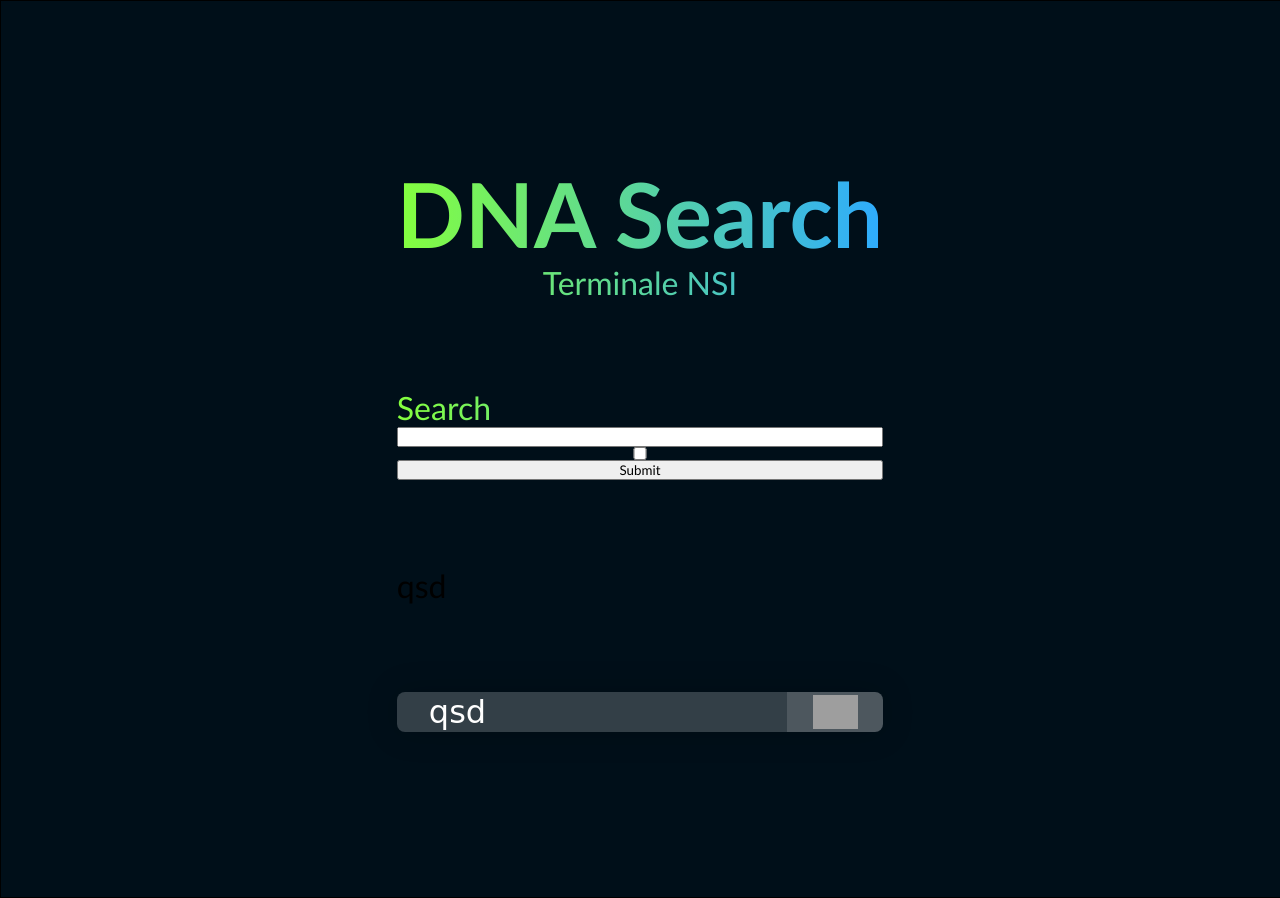
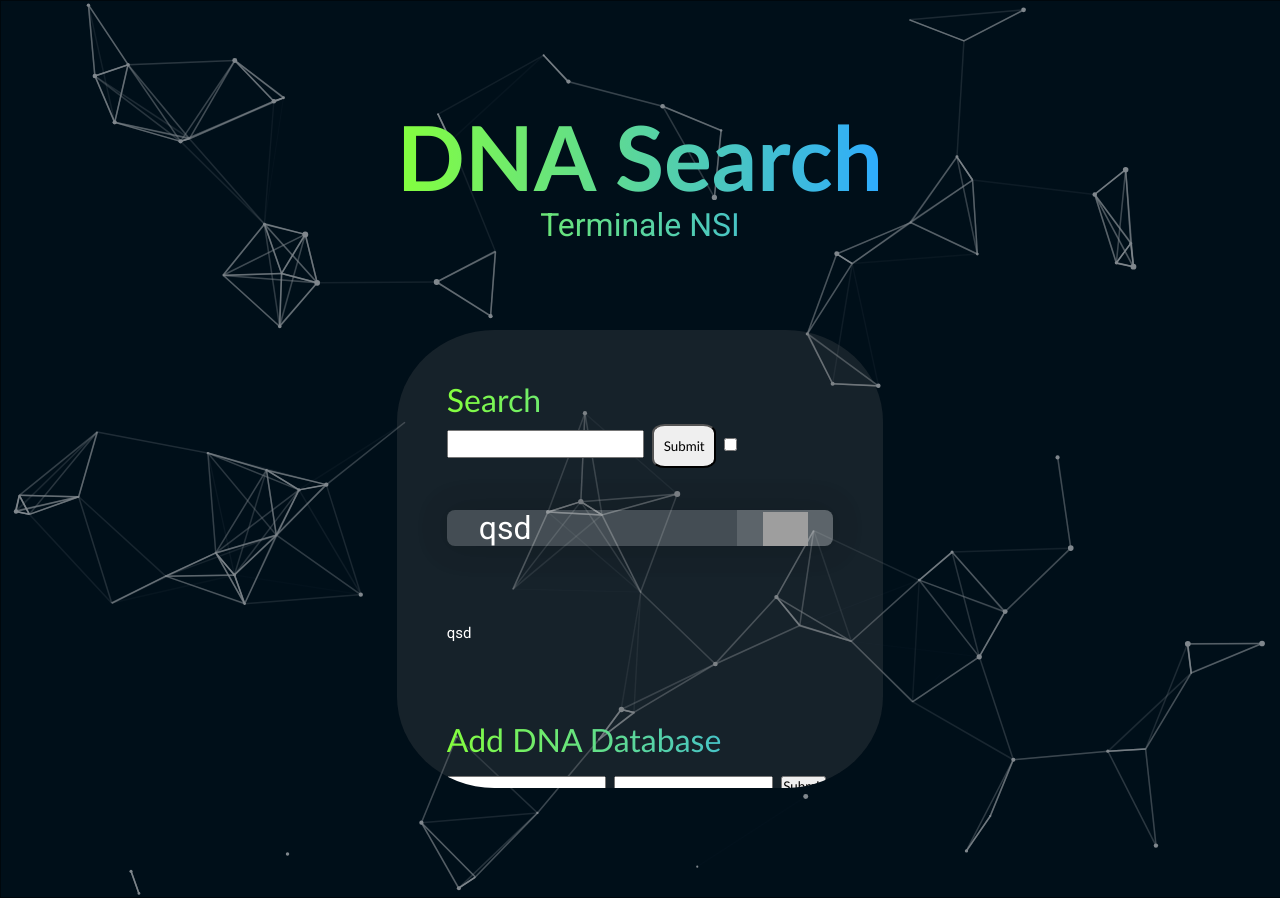
Before and after one commit to TheRedShip/nsi-dna-project, a Flask app: page / in a window 1280 px wide. Run offline with Flask 2, Linux system fonts and the light colour scheme; data comes from the database, SQL or seed files in the repository; both versions use the stored data as it was after the commit; grey boxes are pictures that could not be loaded.

Commit message:
Lots of css changes

```diff
--- a/main.py
+++ b/main.py
@@ -1,22 +1,19 @@
-from flask import Flask, render_template
-from string import ascii_lowercase
-import random
-import math
+from flask import Flask, render_template, request
 import database
 from dna import DNA, FetchAllDNANames, GetDNAFromId
 
 database.InitializeDatabases()
 
-alphabet = ["A", "C", "G", "T"]
-genome = "".join(
-    [alphabet[random.randint(0,
-                             len(alphabet) - 1)] for i in range(1000)])
+# alphabet = ["A", "C", "G", "T"]
+# genome = "".join(
+#     [alphabet[random.randint(0,
+#                              len(alphabet) - 1)] for i in range(1000)])
 
-adn = DNA(genome)
-adn.convertedGen = adn.convertedGen[:250] + "HUGO" + adn.convertedGen[250:]
+# adn = DNA(genome)
+# adn.convertedGen = adn.convertedGen[:250] + "HUGO" + adn.convertedGen[250:]
 
-print(adn.search("HUG"))
-print(adn.searchHard("HUGO"))
+# print(adn.search("HUG"))
+# print(adn.searchHard("HUGO"))
 
 app = Flask(__name__)
 
@@ -28,6 +25,7 @@ def index():
 
 @app.route('/api/v1/genes/<geneId>/search/<content>')
 def geneSearchContent(geneId, content):
+    content = content.upper()
     dna = GetDNAFromId(geneId)
     if not dna:
         return {
@@ -37,7 +35,7 @@ def geneSearchContent(geneId, content):
             }
         }, 404
     else:
-        searchResult = dna.search(content)
+        searchResult = dna.searchHard(content) if request.args.get('hard-search') == '1' else dna.search(content)
         if searchResult['finded']:
             return {
                 "code": "OK",
@@ -75,6 +73,30 @@ def geneSearch(geneId):
             }
         }
 
+@app.route('/api/v1/genes', methods=["POST"])
+def createGene():
+    body = request.get_json(force=True)
+    print(body)
+    if not body or not body['name'] or not body['content']:
+        return {
+            "code": "INVALID_BODY"
+        }, 400
+    else:
+        dna = DNA(body['content'], None, body['name'])
+        if dna.geneName != body['name']:
+            return {
+                "code": "ALREADY_EXISTS",
+            }, 422
+        else:
+            return {
+                "code": "OK",
+                "result": {
+                    "name": dna.geneName,
+                    "id": dna.geneId,
+                    "original": dna.originalGen,
+                    "converted": dna.convertedGen
+                }
+            }
 
 
 app.run(host='0.0.0.0', port=81)
--- a/static/api.js
+++ b/static/api.js
@@ -2,10 +2,13 @@ function FetchAPI(query, method, body) {
     return new Promise((resolve, reject) => {
         const params = {
             method: method,
-            body: method != "GET" ? body : null
+            headers: {
+                "Content-Type": "application/json"
+            },
+            body: method != "GET" ? JSON.stringify(body) : null
         }
 
-        fetch(`/api/v1/${query}`).then( (result) => {
+        fetch(`/api/v1/${query}`, params).then( (result) => {
             result.json().then( (formatedResult) => {
                 resolve({
                     status: result.status,
--- a/static/canvas.js
+++ b/static/canvas.js
@@ -1,3 +1,10 @@
+PARTICLE_NUM = 100
+
+LINE_COLOR = "255,255,255"
+LINE_THICKNESS = 1.5
+
+DISTANCE_BETWEEN_PARTICLE = 130
+
 let canvas = document.querySelector("canvas")
 
 canvas.width = window.innerWidth
@@ -15,11 +22,10 @@ let handleMousemove = (event) => {
     mousepos.prevx = mousepos.x
     mousepos.prevy = mousepos.y
 
-    mousepos.realx=event.clientX
-    mousepos.realy=event.clientY
 
-    mousepos.x = currentTransformedCursor.x
-    mousepos.y = currentTransformedCursor.y
+    mousepos.x=event.pageX
+    mousepos.y=event.pageY
+
 };
 document.addEventListener('mousemove', handleMousemove);
 
@@ -42,26 +48,47 @@ function drawCircle(c,x,y,r,color){
     c.closePath()
 }
 
+function drawLines(c,x,y, x2, y2,color="rgb(0,0,0)",thick=5,dashed=[]){
+    c.strokeStyle = color
+    c.lineWidth = thick
+    c.setLineDash(dashed);
+    c.beginPath();
+    c.moveTo(x, y)
+    c.lineTo(x2,y2)
+    c.stroke()
+    c.closePath()
+    c.setLineDash([]);
+}
+
+function dist(x1, x2, y1,y2){
+    return ((x1-x2)*(x1-x2)+(y1-y2)*(y1-y2))**.5
+}
+
+
 class Particle {
-    constructor(x,y,r){
+    constructor(x,y,velx,vely,r){
         this.x = x
         this.y = y
         this.r = r
 
-        this.vel = {x:0,y:0}
+        this.vel = {x:velx,y:vely}
 
         this.alpha = 1
     }
 
     checkBorder(){
-        if (this.x + this.vel.x - this.r <= 0 || this.x + this.vel.x + this.r >= screenx) {
-            if (this.x + this.vel.x + this.r >= canvas.width) this.x = canvas.width - this.r;
-            if (this.x + this.vel.x - this.r <= 0) this.x = 0 + this.r;
+        if (this.x  - this.r <= 0 || this.x  + this.r >= canvas.width) {
+            if (this.x  + this.r >= canvas.width) this.x = canvas.width - this.r;
+            if (this.x  - this.r <= 0) this.x = 0 + this.r;
 
             this.vel.x *= -1
 
-            if (this.contraint) this.vel.x *= 0.60
-            if (this.friction) this.vel.x *= ballConstant.collisionFriction
+        }
+        if (this.y  + this.r >= canvas.height || this.y - this.r <= 0) {
+             if (this.y  + this.r >= canvas.height) this.y = canvas.height - this.r;
+                if (this.y  - this.r <= 0) this.y = 0 + this.r;
+                this.vel.y *= -1
+
         }
     }
 
@@ -70,21 +97,41 @@ class Particle {
         this.y += this.vel.y
     }
 
-    update(){
-        this.draw()
+    update(particles){
+        this.draw(particles)
         this.applyForce()
+        this.checkBorder()
     }
-    draw(){
-        drawCircle(c,this.x,this.y,this.r,`rgba(255,255,255,${alpha}`)
+    draw(particles){
+        drawCircle(c,this.x,this.y,this.r,`rgba(255,255,255,${this.alpha}`)
+
+        for(let i = 0; i<particles.length;i++){
+            let part = particles[i]
+
+            let distance = dist(part.x,this.x,part.y,this.y)
+            if(distance<DISTANCE_BETWEEN_PARTICLE){
+                drawLines(c,this.x,this.y,part.x,part.y,"rgba("+LINE_COLOR+","+String(1-(distance/DISTANCE_BETWEEN_PARTICLE))+")",LINE_THICKNESS)
+                let mouseDist = dist(this.x,mousepos.x,this.y,mousepos.y)
+                // if(mouseDist < DISTANCE_BETWEEN_PARTICLE)             drawLines(c,this.x,this.y,part.x,part.y,"rgba("+LINE_COLOR+","+mouseDist/150+")",LINE_THICKNESS)
+
+            }
+        }
     }
 }
 
+particles = []
+for(let i = 0;i<PARTICLE_NUM;i++){
+    particles.push(new Particle(Math.random()*canvas.width,Math.random()*canvas.height,Math.random()-0.5,Math.random()-0.5,Math.random()*3))
+}
 
 function animate(){
     c.fillStyle = "rgb(0,15,25)"
     c.fillRect(0,0,window.innerWidth, window.innerHeight)
-    x+=1
-    drawSimpleCircle(c,x,50,50,"rgb(255,255,255)")
+
+    for(let i = 0;i<particles.length;i++){
+        particles[i].update(particles)
+    }
+
 
     requestAnimationFrame(animate);
 }
--- a/static/main.js
+++ b/static/main.js
@@ -1,8 +1,16 @@
 const GENES_SELECTOR            = document.getElementById('genes-selector');
 const CONVERTED_GENE_CONTENT    = document.getElementById('converted-gene-content');
-const SEARCH_INPUT              = document.getElementById('search-input')
-const HARD_SEARCH_INPUT         = document.getElementById('hard-search-checkbox')
-const SEARCH_BUTTON             = document.getElementById('search-button')
+const SEARCH_INPUT              = document.getElementById('search-input');
+const HARD_SEARCH_INPUT         = document.getElementById('hard-search-checkbox');
+const SEARCH_BUTTON             = document.getElementById('search-button');
+const ADD_DNA_BUTTON            = document.getElementById('add-dna-button');
+const ADD_DNA_NAME_INPUT        = document.getElementById('add-dna-name-input')
+const ADD_DNA_CONTENT_INPUT        = document.getElementById('add-dna-content-input')
+
+
+String.prototype.replaceAt = function(index, replacement) {
+    return this.substring(0, index) + replacement + this.substring(index + replacement.length);
+}
 
 let convertedGen;
 
@@ -17,15 +25,34 @@ GENES_SELECTOR.addEventListener('change', (event) => {
 })
 GENES_SELECTOR.dispatchEvent(new Event("change"))
 
-// await FetchAPI("genes/82/search/HUGO")
 SEARCH_BUTTON.addEventListener('click', () => {
 
-    FetchAPI(`genes/${GENES_SELECTOR.value}/search/${SEARCH_INPUT.value}`).then( (result) => {
+    FetchAPI(`genes/${GENES_SELECTOR.value}/search/${SEARCH_INPUT.value}${HARD_SEARCH_INPUT.checked ? "?hard-search=1" : ""}`).then( (result) => {
         if (result.status != 200) {
-            CONVERTED_GENE_CONTENT.innerHTML = "Pas !"
+            CONVERTED_GENE_CONTENT.innerHTML = "Pas trouvé !"
             return
         }
 
-        CONVERTED_GENE_CONTENT.innerHTML = "Trouvé !"
+        let formatedResult = convertedGen;
+        let indexPlus = 0;
+        result.data.result.occurences.forEach( (occurence) => {
+            const newText = `<span style="color: red">${convertedGen[occurence]}</span>`;
+
+            formatedResult = formatedResult
+                .replaceAt(occurence + indexPlus, newText)
+
+            indexPlus += newText.length - convertedGen[occurence].length
+        })
+
+        CONVERTED_GENE_CONTENT.innerHTML = formatedResult
     })
 })
+
+ADD_DNA_BUTTON.addEventListener("click", () => {
+    FetchAPI(`genes`, "POST", {
+        name: ADD_DNA_NAME_INPUT.value,
+        content: ADD_DNA_CONTENT_INPUT.value
+    }).then( () => {
+        window.location.reload();
+    })
+})
--- a/static/style.css
+++ b/static/style.css
@@ -1,3 +1,4 @@
+@import url('https://fonts.googleapis.com/css2?family=Roboto&display=swap');
 
 canvas {
     position:absolute;
@@ -63,7 +64,7 @@ select {
     border: 0;
     outline: 0;
     font: inherit;
-    font-family:cursive;
+    font-family: 'Roboto', sans-serif;
     width: 100%;
     height: 100%;
     padding: 0 4em 0 1em;
@@ -88,11 +89,80 @@ option {
     background-color: #101010;
 }
 
+p {
+    color: white;
+
+}
+
 #selectDiv {
     width:30vw;
     height:5vh;
 }
 
-textarea {
-  max-width: 30vw;
+p{
+    color:white;
+    font-family: 'Roboto', sans-serif;
 }
+
+#converted-gene-content {
+    font-size:15px;
+    word-break:break-all;
+    max-width: 30vw;
+
+
+}
+
+#converted-gene-div {
+    max-heihght:10vh;
+}
+
+#search-button{
+    margin: 0 auto;
+    margin-left:0px;
+
+    width:5vw;
+    height:5vh;
+
+    border-radius:20%;
+}
+
+#search-input{
+    font-family: 'Roboto', sans-serif;
+    font-size:20px;
+    width:50%;
+
+
+}
+
+#div-content{
+    background-color:rgba(110,110,110,0.2);
+    border-radius:20%;
+    max-height:40vh;
+    padding:50px;
+    overflow-y:scroll;
+
+}
+
+
+
+
+
+#div-content::-webkit-scrollbar-track
+{
+	-webkit-box-shadow: inset 0 0 6px rgba(0,0,0,0.3);
+	border-radius: 10px;
+	background-color: transparent;
+}
+
+#div-content::-webkit-scrollbar
+{
+	width: 12px;
+	background-color: transparent;
+}
+
+#div-content::-webkit-scrollbar-thumb
+{
+	border-radius: 10px;
+	-webkit-box-shadow: inset 0 0 6px rgba(0,0,0,.3);
+	background-color: #555;
+}
--- a/templates/index.html
+++ b/templates/index.html
@@ -9,7 +9,7 @@
 </head>
 <body>
 
-    <canvas></canvas>
+    <canvas style="opacity:0.5;"></canvas>
 
     <article id="title">
       <h1>DNA Search</h1>
@@ -18,18 +18,16 @@
 
     <br><br>
 
-
+    <div id="div-content">
         <article id="search">
             <label for="wordSearch">Search</label>
         </article>
 
         <input type="text" id="search-input">
+        <input type="submit" value="Submit" id="search-button">
+
         <input type="checkbox" id="hard-search-checkbox">
-    <input type="submit" value="Submit" id="search-button">
-    <br><br>
-    <id id="converted-gene-content">
 
-    </id>
 
         <br></br>
 
@@ -41,11 +39,24 @@
             </select>
         </div>
 
+        <br><br>
 
+        <div id="converted-gene-div">
+            <p id="converted-gene-content">
+            </p>
+        </div>
 
+        <br>
+        <br>
 
+        <article id="search">
+            <label for="addDNA">Add DNA Database</label>
+        </article>
+        <input type="text" id="add-dna-name-input">
+        <input type="text" id="add-dna-content-input">
+        <input type="submit" value="Submit" id="add-dna-button">
 
-
+    </div>
 
     <script src="static/canvas.js"></script>
     <script src="static/api.js"></script>
```
Also changed, not shown: dna.py (+10 -4 lines), db/movies.sqlite. Lines whose indentation alone changed are shown as unchanged.
